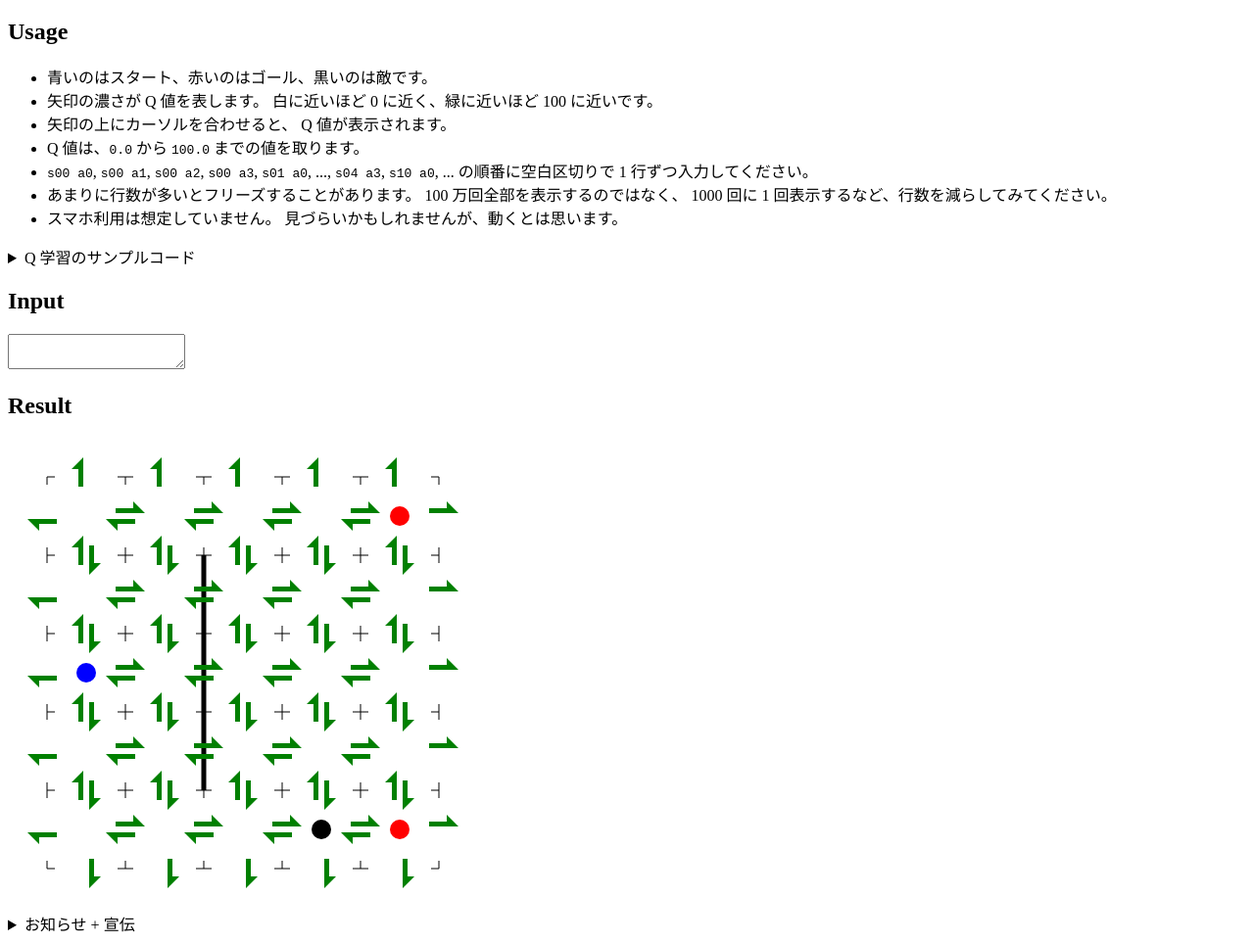
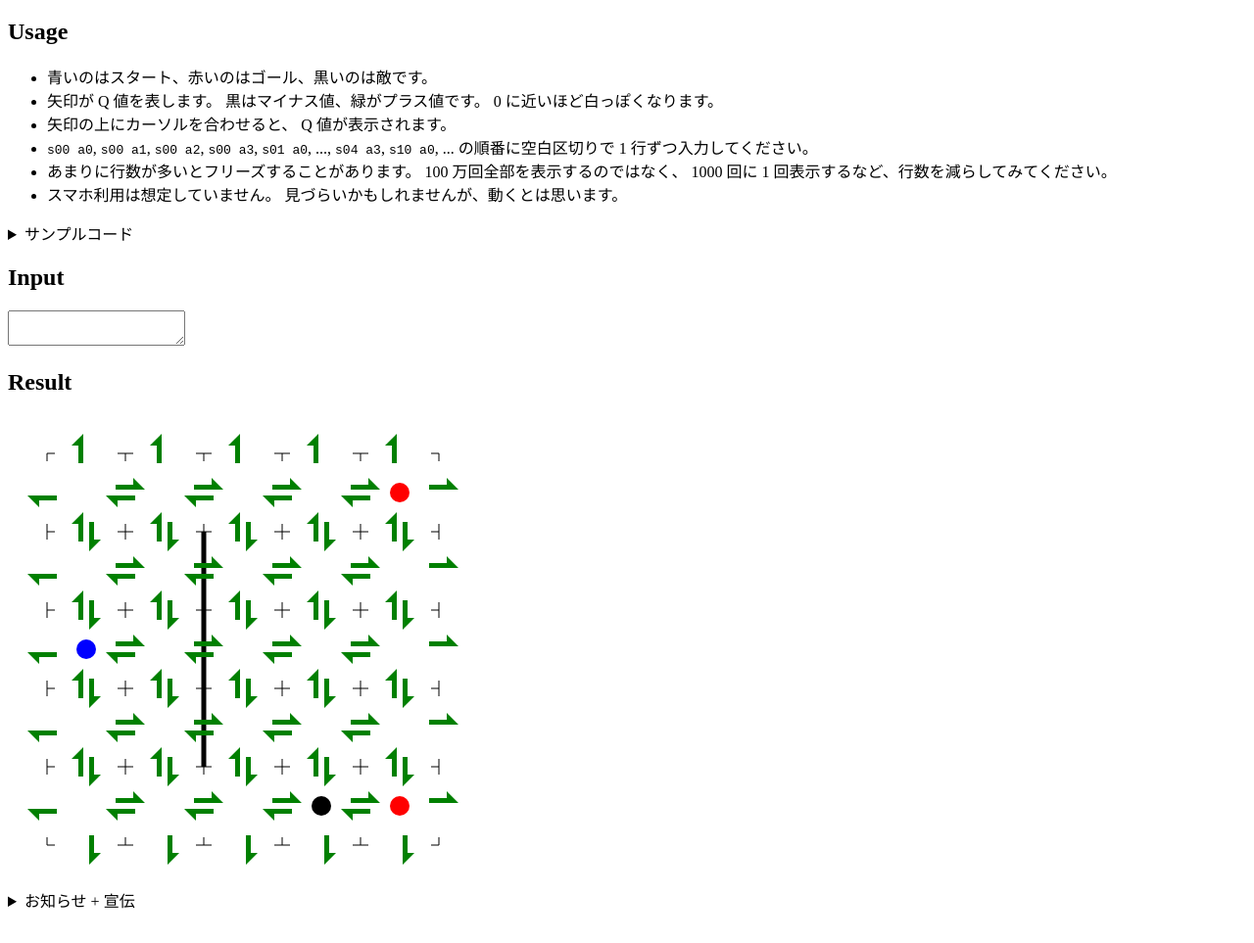
Before and after one commit to a01sa01to/univ-vis, a website built with Vite: page src/q-learning/index.html in a window 1280 px wide. Shown: the part 61-1024 px from the top of the page at 98% size. After the commit the page ends 1000 px from the top, so only its background shows below. Built offline with nearby package versions, Linux system fonts and the light colour scheme; a web font is replaced by a local one.

Commit message:
fix: update Q-value representation

```diff
--- a/src/q-learning/draw.ts
+++ b/src/q-learning/draw.ts
@@ -68,8 +68,8 @@ export const drawGrid = (svgElement: HTMLElement, grid: number[]) => {
     for (let j = 0; j < 5; ++j) {
       for (let k = 0; k < 4; ++k) {
         const group = document.createElementNS("http://www.w3.org/2000/svg", "g");
-        const arrow = createArrow(i + dx[k], j + dy[k], "green", k * 90 - 180);
-        arrow.setAttribute("opacity", String(grid[i * 5 + j] / 100))
+        const arrow = createArrow(i + dx[k], j + dy[k], grid[i * 5 + j] > 0 ? "green" : "black", k * 90 - 180);
+        arrow.setAttribute("opacity", String(Math.abs(grid[i * 5 + j] / 100)))
         group.appendChild(arrow);
         const title = createSvgElem("title");
         title.textContent = `s${j}${i} a${k} (${dir2str[k]}) の Q 値: ${grid[i * 5 + j]}`;
--- a/src/q-learning/index.html
+++ b/src/q-learning/index.html
@@ -17,16 +17,15 @@
     <h2>Usage</h2>
     <ul>
       <li>青いのはスタート、赤いのはゴール、黒いのは敵です。</li>
-      <li>矢印の濃さが Q 値を表します。 白に近いほど 0 に近く、緑に近いほど 100 に近いです。</li>
+      <li>矢印が Q 値を表します。 黒はマイナス値、緑がプラス値です。 0 に近いほど白っぽくなります。</li>
       <li>矢印の上にカーソルを合わせると、 Q 値が表示されます。</li>
-      <li>Q 値は、<code>0.0</code> から <code>100.0</code> までの値を取ります。</li>
       <li><code>s00 a0</code>, <code>s00 a1</code>, <code>s00 a2</code>, <code>s00 a3</code>, <code>s01 a0</code>, ..., <code>s04 a3</code>, <code>s10 a0</code>, ... の順番に空白区切りで 1 行ずつ入力してください。</li>
       <li>あまりに行数が多いとフリーズすることがあります。 100 万回全部を表示するのではなく、 1000 回に 1 回表示するなど、行数を減らしてみてください。</li>
       <li>スマホ利用は想定していません。 見づらいかもしれませんが、動くとは思います。</li>
     </ul>
     <details>
-      <summary>Q 学習のサンプルコード</summary>
-      <p>以下のコードを参考にしてください。</p>
+      <summary>サンプルコード</summary>
+      <p>入力方法については以下のコードを参考にしてください。</p>
       <pre id="sample-code"></pre>
     </details>
     <h2>Input</h2>
```
